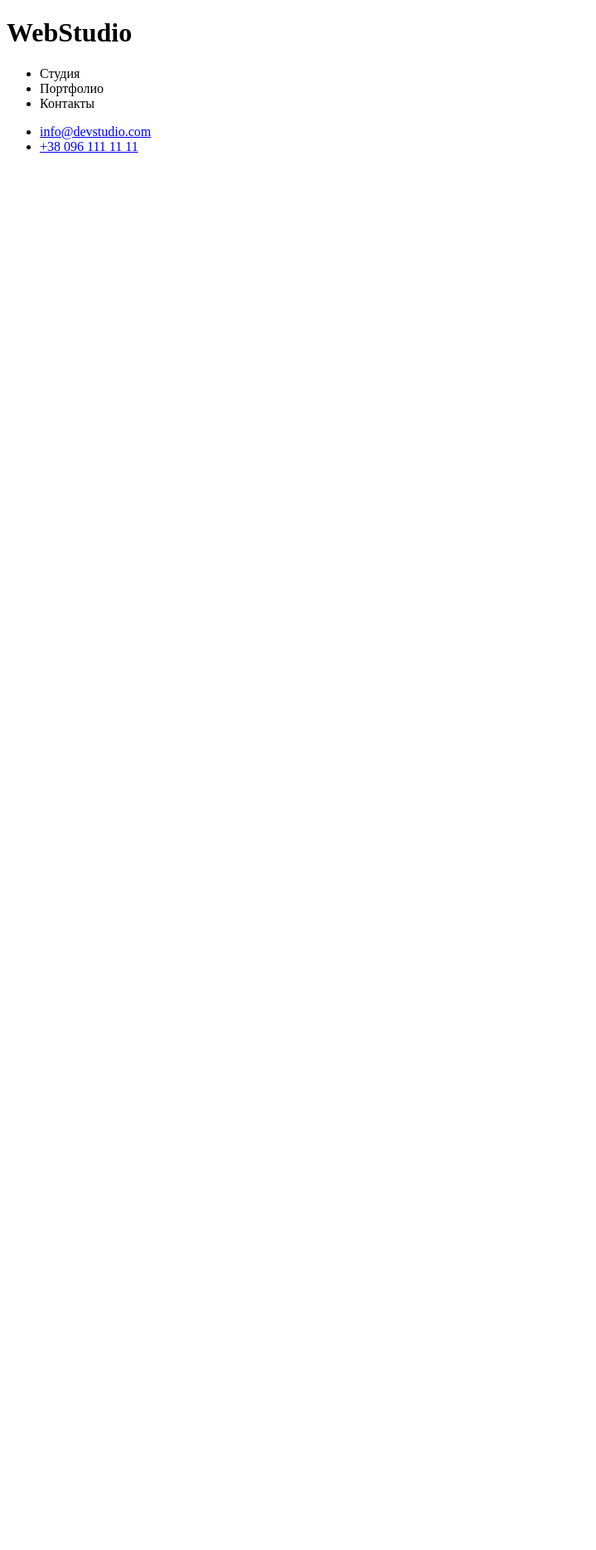
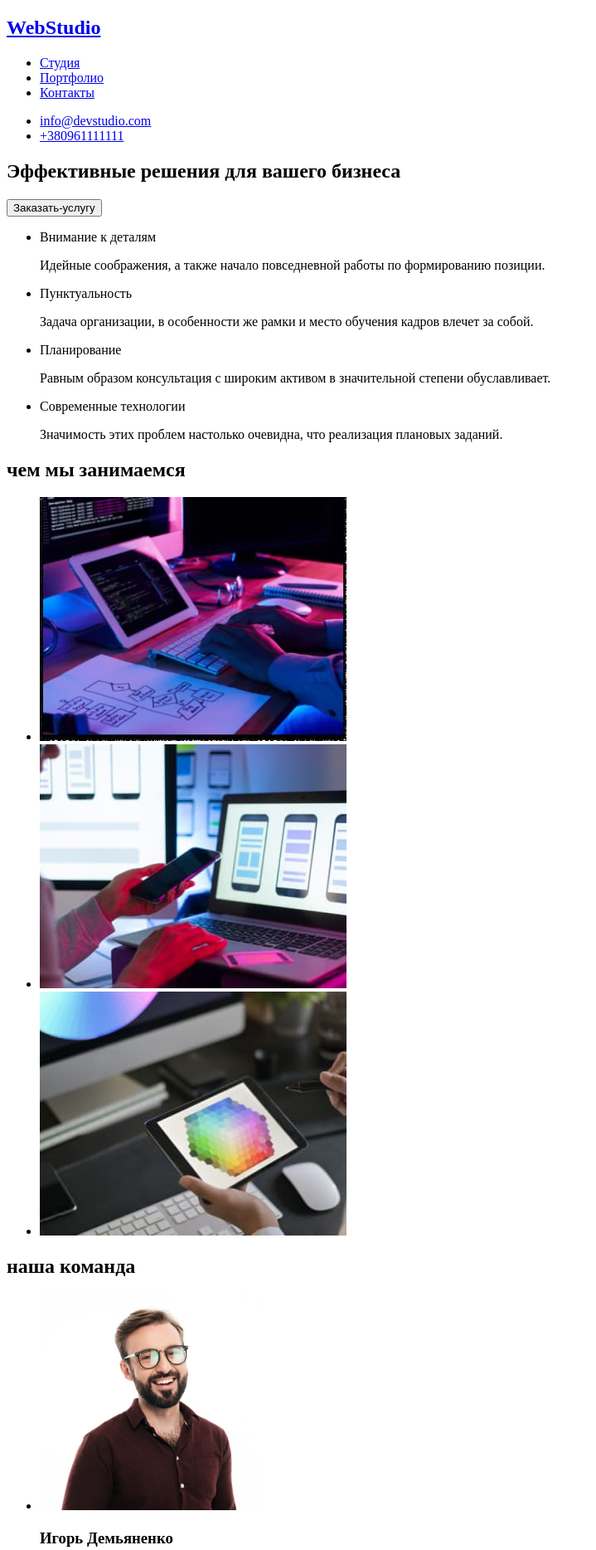
Before and after one commit to AleksandrYakovenko1984/goit-markup-hw-01, a plain HTML site: page index.html in a window 1280 px wide. Shown: the top 1868 px of the page at 83% size, without its empty margins (0-719 px from the left). Before the commit the page ends 800 px from the top, so only its background shows below. Drawn offline with Linux system fonts and the light colour scheme.

Commit message:
доверстал страничку, исправил ошибки

```diff
--- a/index.html
+++ b/index.html
@@ -4,26 +4,94 @@
     <meta charset="UTF-8">
     <meta http-equiv="X-UA-Compatible" content="IE=edge">
     <meta name="viewport" content="width=device-width, initial-scale=1.0">
-    <title>Document</title>
+    <title>вебстудия</title>
 </head>
 <body>
     <header>
-        <h1 lang="eng"> <a href=""></a> WebStudio</h1>
-
-    <ul>
-        <li> <a href=""></a> Студия</li>
-        <li>Портфолио</li>
-        <li>Контакты</li>
+      <nav>
+    <a href="./index.html"><h1 lang="en">   <span> Web</span>Studio</h1></a>
+        <ul>
+        <li> <a href="./index.html">Студия</a></li>
+        <li> <a href="./index.html">Портфолио</a> </li>
+        <li><a href="./index.html">Контакты</a> </li>
     </ul>
+</nav>
 <!-- contacts section-->
 <ul>
 
-  <li> <a href="mailto:info@devstudio.com"> info@devstudio.com</a></li>
-<li><a href="tel:+38 096 111 11 11">+38 096 111 11 11</a> </li>
+  <li> <a lang="en" href="mailto:info@devstudio.com"> info@devstudio.com</a></li>
+<li><a href="tel:+380961111111">+380961111111</a> </li>
 </ul>
 
     </header>
-    <main></main>
-<footer></footer>
+    <main>
+       <!-- section hero -->
+        <section>
+           <h2> Эффективные решения для вашего бизнеса</h2>
+            <button type="button">Заказать-услугу</button>
+        </section>
+
+        <!-- наши сильные стороны -->
+        <section>
+            <h3 hidden >наши сильные стороны</h3>
+            <ul>
+                <li>
+                    <p>Внимание к деталям</p>
+                    <p>Идейные соображения, а также начало повседневной работы по формированию позиции.</p>
+                </li>
+                <li>
+                    <p>Пунктуальность</p>
+                    <p>Задача организации, в особенности же рамки и место обучения кадров влечет за собой.</p>
+                </li>
+                <li>
+                    <p>Планирование</p>
+                    <p>Равным образом консультация с широким активом в значительной степени обуславливает.</p>
+                </li>
+                <li>
+                    <p>Современные технологии</p>
+                    <p>Значимость этих проблем настолько очевидна, что реализация плановых заданий.</p>
+                </li>
+            </ul>
+        </section>
+        <!-- чем мы занимаемся -->
+        <section>
+            <h2>чем мы занимаемся</h2>
+            <ul>
+                <li> <img src="./images/чем-мы-занимаемся/box-1.jpg" alt="работа над проектом" width="370" height="294"> </li>
+                <li> <img src="./images/чем-мы-занимаемся/box-2.jpg" alt="адаптация со смартфоном" width="370" height="294" > </li>
+                <li> <img src="./images/чем-мы-занимаемся/box-3.jpg" alt="адаптация с планшетом" width="370" height="294" > </li>
+            </ul>
+        </section>
+        <!-- наша команда -->
+        <section>
+            <h2>наша команда</h2>
+            <ul>
+                <li> <img src="./images/наша-команда/img-4.jpg" alt="Михаил-Ермаков-специалист" width="270" height="260">
+                <h3> Игорь Демьяненко</h3>
+                <p lang="en">Product Designer</p>  </li>
+                <li> <img src="./images/наша-команда/img-1.jpg" alt="Ольга-Репина-специалист" width="270" height="260" >
+                <h3> Ольга Репина</h3>
+                <p lang="en">Frontend Developer</p></li>
+                <li> <img src="./images/наша-команда/img-2.jpg" alt="Николай-Тарасов-специалист" width="270" height="260" >
+                <h3> Николай Тарасов</h3>
+                <p lang="en">Marketing</p> </li>
+            <li> <img src="./images/наша-команда/img-3.jpg" alt="Михаил-Ермаков-специалист" width="270" height="260" >
+            <h3> Михаил Ермаков</h3>
+            <p lang="en">UI Designer</p> </li>
+            </ul>
+        </section>
+
+
+    </main>
+<footer>
+    <h2 lang="en"> <span> Web</span>Studio</h2>
+    <address>
+    <ul>
+        <li> <a  href="https://g.page/stamp-capital?share" target="_blank" rel="noopener noreferrer"> г. Киев, пр-т Леси Украинки, 26</a></li>
+        <li> <a href="mailto:info@example.com"> info@example.com</a></li>
+        <li> <a href="tel:+380991111111"> +380991111111</a></li>
+    </ul>
+</address>
+</footer>
 </body>
 </html>
```
Also changed, not shown: images/наша-команда/img-1.jpg (renamed from images/img (1) (1).jpg), images/наша-команда/img-2.jpg (renamed from images/img (2) (1).jpg), images/наша-команда/img-3.jpg (renamed from images/img (3) (1).jpg), images/наша-команда/img-4.jpg (renamed from images/img (4).jpg), images/чем-мы-занимаемся/box-1.jpg (renamed from images/box 1.jpg), images/чем-мы-занимаемся/box-2.jpg (renamed from images/box 2.jpg), images/чем-мы-занимаемся/box-3.jpg (renamed from images/box 3.jpg).
